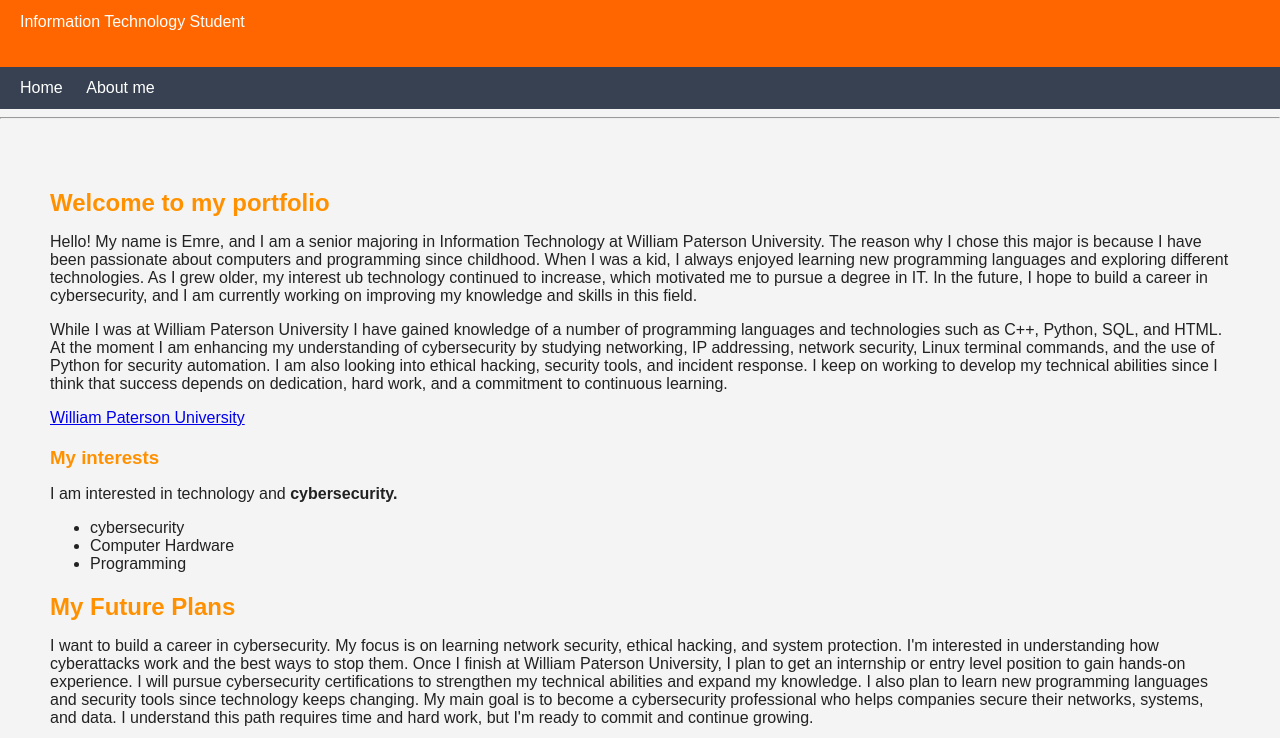
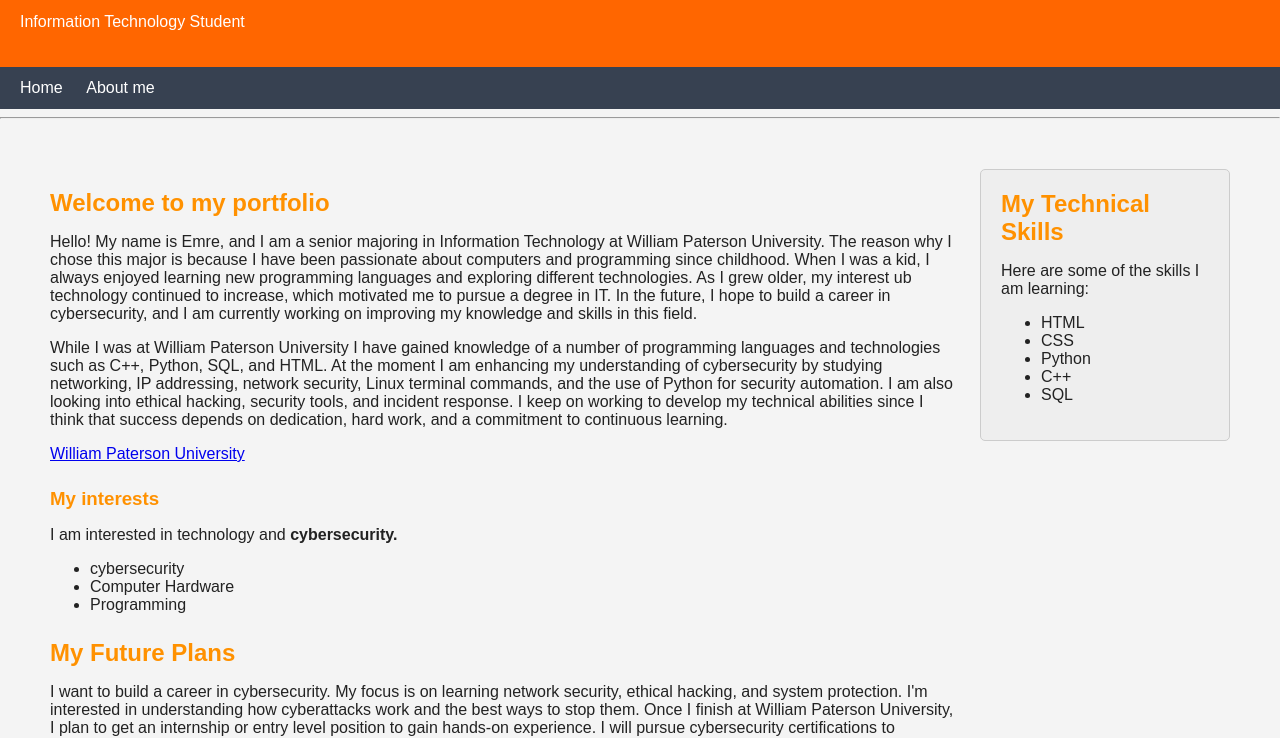
Before and after one commit to Emrerdemm/Emre-Portfolio, a plain HTML site: page index.html in a window 1280 px wide. Shown: the part 60-798 px from the top of the page. Drawn offline with Linux system fonts and the light colour scheme.

Commit message:
Add files via upload

```diff
--- a/index.html
+++ b/index.html
@@ -16,6 +16,7 @@
 </nav>
 <hr>
 <main>
+    <div class="main-content">
     <section>
     <h2>Welcome to my portfolio</h2>
     <p>Hello! My name is Emre, and I am a senior majoring in Information Technology at William Paterson University. The reason why I chose this major is because I have been passionate about computers and programming since childhood. When I was a kid, I always enjoyed learning new programming languages and exploring different technologies. As I grew older, my interest ub technology continued to increase, which motivated me to pursue a degree in IT. In the future, I hope to build a career in cybersecurity, and I am currently working on improving my knowledge and skills in this field.
@@ -43,6 +44,18 @@
 <p>I want to build a career in cybersecurity. My focus is on learning network security, ethical hacking, and system protection. I'm interested in understanding how cyberattacks work and the best ways to stop them. Once I finish at William Paterson University, I plan to get an internship or entry level position to gain hands-on experience. I will pursue cybersecurity certifications to strengthen my technical abilities and expand my knowledge. I also plan to learn new programming languages and security tools since technology keeps changing. My main goal is to become a cybersecurity professional who helps companies secure their networks, systems, and data. I understand this path requires time and hard work, but I'm ready to commit and continue growing.
 </p>
 </section>
+</div>
+<aside>
+    <h2>My Technical Skills</h2>
+    <p>Here are some of the skills I am learning:</p>
+    <ul>
+        <li>HTML</li>
+        <li>CSS</li>
+        <li>Python</li>
+        <li>C++</li>
+        <li>SQL</li>
+    </ul>
+</aside>
 </main>
 <footer>
     <p>Copyright 2026 - Emre Erdem<br>
--- a/style.css
+++ b/style.css
@@ -46,3 +46,57 @@ footer {
 h2, h3 {
     color: rgb(255, 145, 0);
 }
+/* Project 5 - Page Layout */
+
+* {
+    box-sizing: border-box;
+}
+
+main {
+    display: flex;
+    gap: 20px;
+    align-items: flex-start;
+}
+
+main section {
+    flex: 1;
+    min-width: 0;
+}
+
+aside {
+    width: 250px;
+    flex-shrink: 0;
+    background-color: #eeeeee;
+    border: 1px solid #cccccc;
+    padding: 20px;
+    border-radius: 5px;
+}
+
+aside h2 {
+    margin-top: 0;
+}
+
+@media (max-width: 700px) {
+    main {
+        flex-direction: column;
+    }
+
+    aside {
+        width: 100%;
+    }
+}
+.main-content {
+    flex: 1;
+    min-width: 0;
+}
+.main-content {
+    flex: 1;
+    min-width: 0;
+    display: block;
+}
+
+.main-content section {
+    display: block;
+    width: 100%;
+    margin-bottom: 25px;
+}
```
